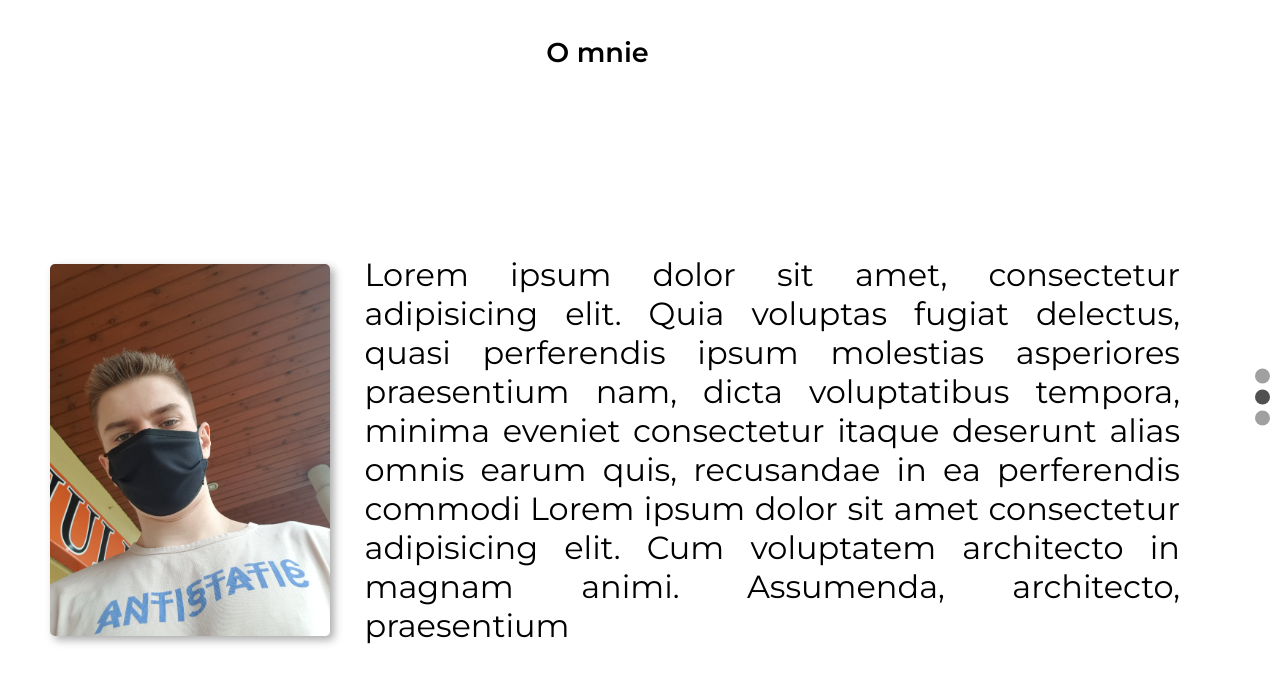
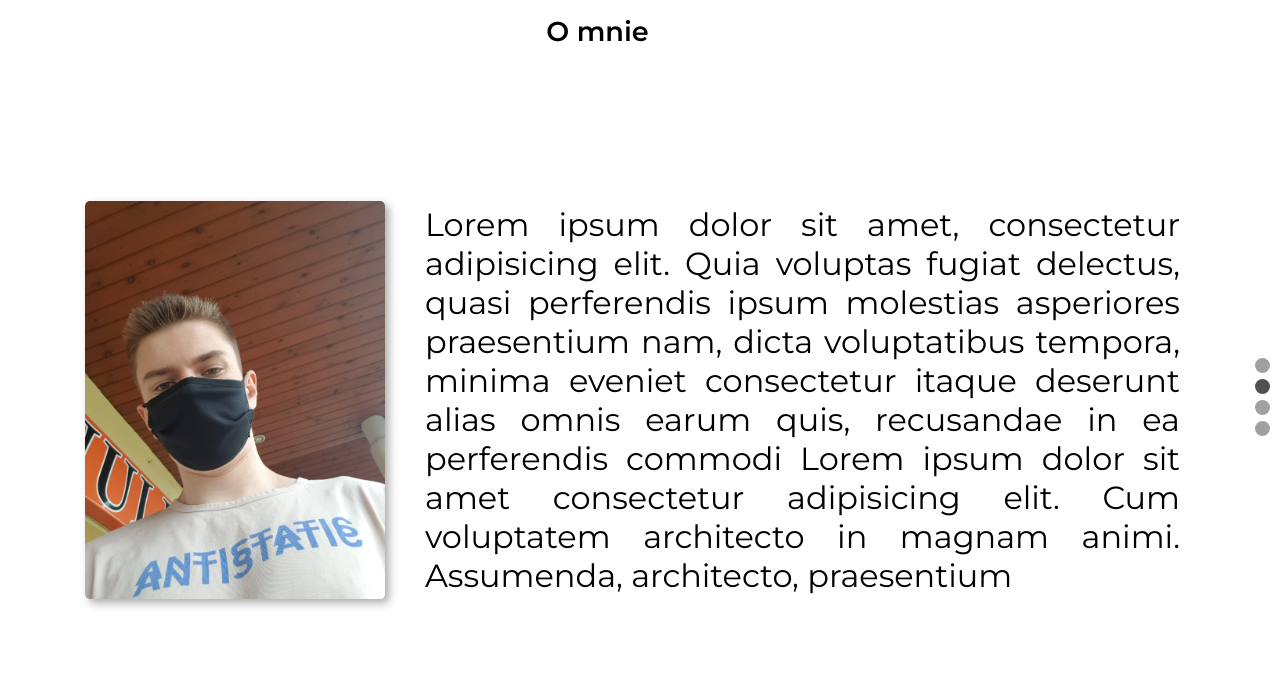
Before and after one commit to ewaldmikolaj/portfolio, a Vue app: page /#/about in a window 1280 px wide. Shown: the top 682 px of the page. Built offline with nearby package versions, Linux system fonts and the light colour scheme.

Commit message:
form added

```diff
--- a/src/App.vue
+++ b/src/App.vue
@@ -18,7 +18,8 @@ export default {
       sites: {
         welcome: 0,
         about: 1,
-        skills: 2
+        skills: 2,
+        contact: 3
       },
       active: null,
       touchA: null,
@@ -29,9 +30,6 @@ export default {
   watch: {
     $route () {
       this.active = this.sites[this.$route.name]
-    },
-    scroller () {
-      console.log('dupa')
     }
   },
   created () {
--- a/src/assets/main.scss
+++ b/src/assets/main.scss
@@ -31,6 +31,7 @@ body::-webkit-scrollbar {
     display: flex;
     flex-direction: column;
     align-items: center;
+    justify-content: center
 }
 
 .welcome-page {
@@ -48,12 +49,6 @@ body::-webkit-scrollbar {
     @include default-site;
     @include default-flex-column;
     background-color: $color2;
-    &__header {
-        margin-bottom: 25px;
-        width: 100%;
-        text-align: center;
-        font-size: 1.7rem;
-    }
     &__image {
         width: 50%;
         max-width: 300px;
@@ -71,14 +66,7 @@ body::-webkit-scrollbar {
     @include default-site;
     @include default-flex-column;
     background-color: $color1;
-    position: relative;
-    justify-content: center;
     color: $color2;
-    &__header {
-        position: absolute;
-        top: 15px;
-        font-size: 1.7rem;
-    }
     &__wrapper {
         display: flex;
         flex-direction: row;
@@ -152,6 +140,49 @@ body::-webkit-scrollbar {
     }
 }
 
+@mixin form-style {
+    border: 2px solid $color1;
+    border-radius: 3px;
+    margin-bottom: 5px;
+    padding: 4px;
+}
+
+.contact-page {
+    @include default-site;
+    @include default-flex-column;
+    background-color: $color2;
+    &__form {
+        width: 80%;
+        display: flex;
+        flex-direction: column;
+        align-items: center;
+        max-width: 650px;
+    }
+    &__input,
+    &__textarea {
+        @include form-style;
+        width: 100%;
+    }
+    &__textarea {
+        resize: none;
+    }
+    &__submit {
+        @include form-style;
+        background-color: transparent;
+        padding: 5px;
+    }
+}
+
+.skills-page__header,
+.about-page__header,
+.contact-page__header {
+    font-size: 1.7rem;
+    position: absolute;
+    top: 15px;
+    width: 100%;
+    text-align: center;
+}
+
 @keyframes popup {
     0% {max-width: 0px; max-height: 0px;}
     50% {max-width: 60vw; max-height: 100px;}
--- a/src/assets/media.scss
+++ b/src/assets/media.scss
@@ -39,25 +39,13 @@
 
 @media only screen and (min-width : 1025px) {
     .about-page {
-    display: grid;
-    grid-template-columns: 30% auto;
-    grid-template-rows: 100px auto;
+    display: flex;
+    flex-direction: row;
+    align-items: center;
     padding-right: 100px;
-    &__header {
-        grid-column-start: 1;
-        grid-column-end: 3;
-        align-self: center;
-    }
     &__image {
-        grid-column-start: 1;
-        justify-self: center;
         width: 80%;
-        margin-bottom: 15px;
-        box-shadow: 4px 4px 8px 0px rgba(50, 50, 50, 0.41);
-        margin: 0;
-    }
-    &__text {
-        grid-column-start: 2;
+        margin-right: 40px;
     }
     }
     .skill__popup {
--- /dev/null
+++ b/src/components/Contact.vue
@@ -0,0 +1,55 @@
+<template>
+  <div class="contact-page">
+    <Navbar />
+    <h2 class="contact-page__header">
+      Kontakt
+    </h2>
+    <form
+      class="contact-page__form"
+      action=""
+    >
+      <input
+        v-model="form.email"
+        class="contact-page__input"
+        type="text"
+        name="email"
+      >
+      <input
+        v-model="form.title"
+        class="contact-page__input"
+        type="text"
+        name="title"
+      >
+      <textarea
+        v-model="form.content"
+        name="content"
+        class="contact-page__textarea"
+      />
+      <input
+        class="contact-page__submit"
+        type="submit"
+        value="Wyślij"
+      >
+    </form>
+  </div>
+</template>
+
+<script>
+import Navbar from './Navbar.vue'
+
+export default {
+  name: 'Contact',
+  components: {
+    Navbar
+  },
+  data () {
+    return {
+      form: {
+        email: 'Podaj email',
+        title: 'podaj tytuł',
+        content: 'Dupa'
+      }
+    }
+  }
+}
+</script>
--- a/src/router/index.js
+++ b/src/router/index.js
@@ -3,6 +3,7 @@ import VueRouter from 'vue-router'
 import Welcome from './../components/Welcome.vue'
 import About from './../components/About.vue'
 import Skills from './../components/Skills.vue'
+import Contact from './../components/Contact.vue'
 
 Vue.use(VueRouter)
 
@@ -23,6 +24,11 @@ const routes = [
     component: Skills
   },
   {
+    path: '/contact',
+    name: 'contact',
+    component: Contact
+  },
+  {
     path: '*',
     redirect: '/welcome'
   }
```
